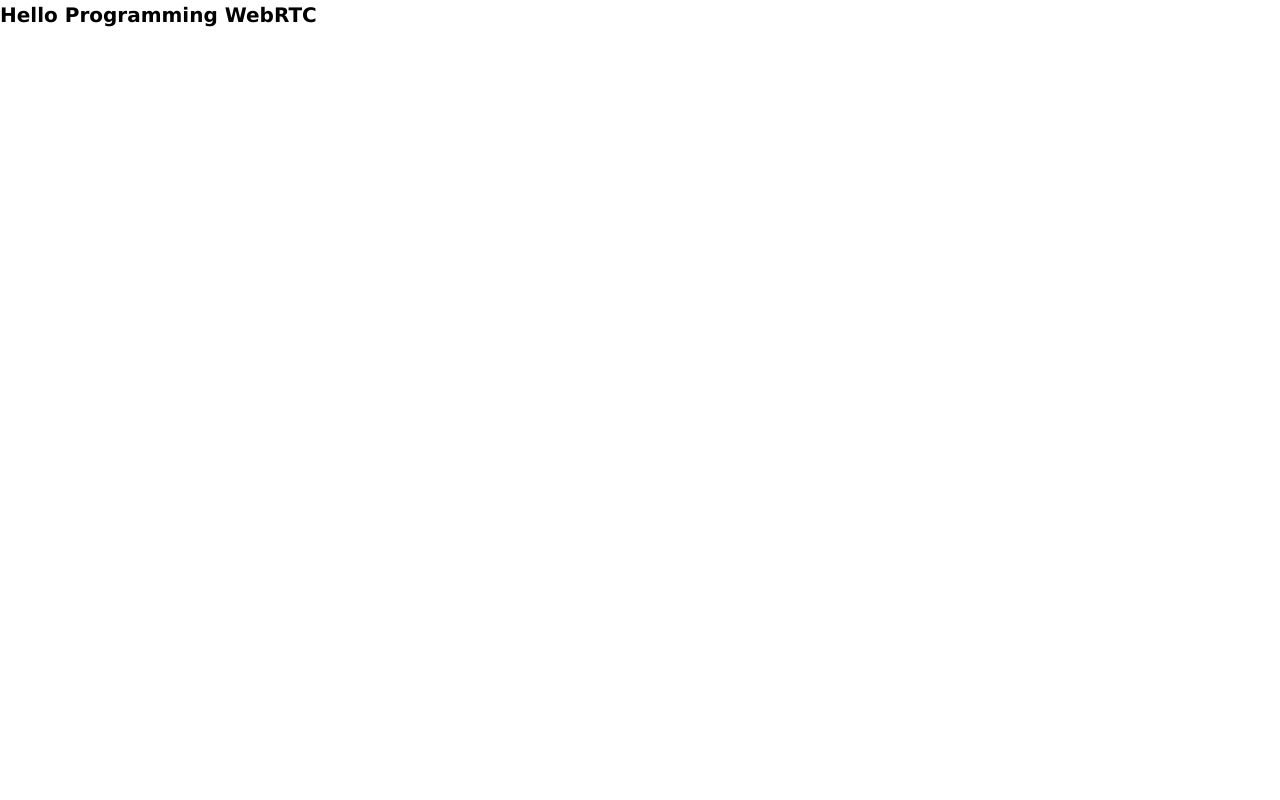
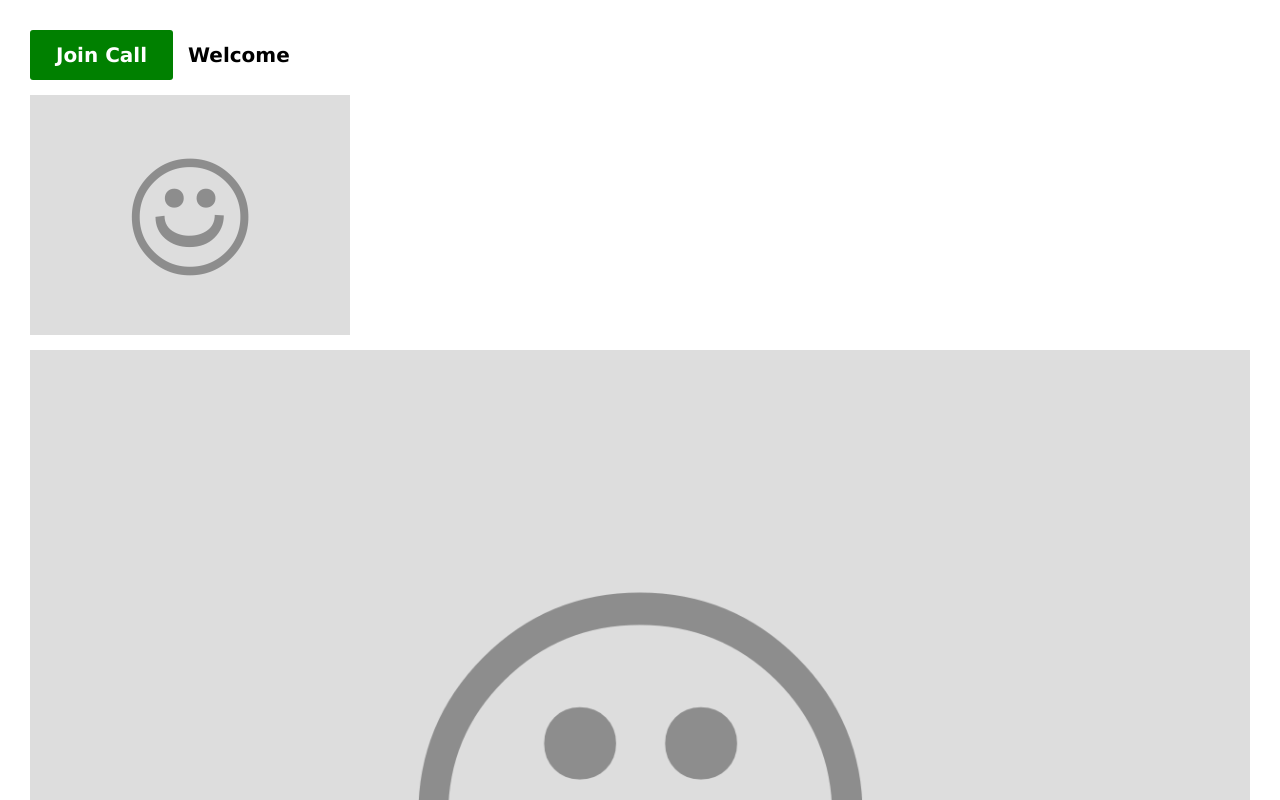
Before and after one commit to bechernie/programming-webrtc, a React (Vite) app in the folder frontend/: page / in a window 1280 px wide. Shown: the top 800 px of the page. Built offline with nearby package versions, Linux system fonts and the light colour scheme.

Commit message:
Basic interface

```diff
--- /dev/null
+++ b/frontend/src/App.module.css
@@ -0,0 +1,30 @@
+.main {
+  padding: 1.5rem;
+}
+
+.preserveAccess {
+  position: absolute;
+  left: -20000px;
+}
+
+video.self {
+  width: 50%;
+  max-width: 320px;
+  margin-bottom: 0.75rem;
+}
+
+.callButton {
+  background-color: green;
+  color: white;
+  width: 143px;
+  margin-right: 0.75rem;
+}
+
+.callButton:hover {
+  background-color: darkgreen;
+}
+
+.leaveButton {
+  background-color: #CA0;
+  color: black;
+}
--- a/frontend/src/App.tsx
+++ b/frontend/src/App.tsx
@@ -1,7 +1,20 @@
+import styles from "./App.module.css";
+import Button from "./component/Button/Button.tsx";
+import Video from "./component/Video/Video.tsx";
+import Header from "./component/Header/Header.tsx";
+
 function App() {
   return (
-    <main>
-      <h1>Hello Programming WebRTC</h1>
+    <main className={styles.main}>
+      <Header>
+        <h1>Welcome</h1>
+        <Button className={styles.callButton}>Join Call</Button>
+      </Header>
+      <section>
+        <h2 className={styles.preserveAccess}>Streaming Videos</h2>
+        <Video poster={"placeholder.png"} className={styles.self} />
+        <Video muted={false} poster={"placeholder.png"} />
+      </section>
     </main>
   );
 }
--- /dev/null
+++ b/frontend/src/component/Button/Button.module.css
@@ -0,0 +1,11 @@
+.button {
+    font-family: inherit;
+    font-size: inherit;
+    font-weight: inherit;
+    line-height: inherit;
+    cursor: pointer;
+    display: block;
+    border: 0;
+    border-radius: 3px;
+    padding: 0.5rem;
+}
--- /dev/null
+++ b/frontend/src/component/Button/Button.tsx
@@ -0,0 +1,15 @@
+import styles from "./Button.module.css";
+import { ComponentPropsWithoutRef } from "react";
+
+export interface ButtonProps extends ComponentPropsWithoutRef<"button"> {}
+
+function Button({ className, children, ...rest }: ButtonProps) {
+  const classes = [styles.button, className].filter(Boolean).join(" ");
+  return (
+    <button className={classes} {...rest}>
+      {children}
+    </button>
+  );
+}
+
+export default Button;
--- /dev/null
+++ b/frontend/src/component/Header/Header.module.css
@@ -0,0 +1,24 @@
+.header {
+    margin-bottom: 0.75rem;
+}
+
+.header > h1 {
+    margin-bottom: 0.75rem;
+}
+
+@media screen and (width >= 500px) {
+    .header {
+        display: flex;
+        flex-direction: row-reverse;
+        align-items: baseline;
+        justify-content: flex-end;
+    }
+
+    .header > * {
+        flex: 0 0 auto;
+    }
+
+    .header > h1 {
+        margin-bottom: 0;
+    }
+}
--- /dev/null
+++ b/frontend/src/component/Header/Header.tsx
@@ -0,0 +1,15 @@
+import { ComponentPropsWithoutRef } from "react";
+import styles from "./Header.module.css";
+
+export interface HeaderProps extends ComponentPropsWithoutRef<"header"> {}
+
+function Header({ className, children, ...rest }: HeaderProps) {
+  const classes = [styles.header, className].filter(Boolean).join(" ");
+  return (
+    <header className={classes} {...rest}>
+      {children}
+    </header>
+  );
+}
+
+export default Header;
--- /dev/null
+++ b/frontend/src/component/Video/Video.module.css
@@ -0,0 +1,5 @@
+.video {
+    background-color: #DDD;
+    display: block;
+    max-width: 100%;
+}
--- /dev/null
+++ b/frontend/src/component/Video/Video.tsx
@@ -0,0 +1,30 @@
+import { ComponentPropsWithoutRef } from "react";
+import styles from "./Video.module.css";
+
+export interface VideoProps extends ComponentPropsWithoutRef<"video"> {
+  poster: string;
+}
+
+function Video({
+  autoPlay = true,
+  muted = true,
+  playsInline = true,
+  children,
+  className,
+  ...rest
+}: VideoProps) {
+  const classes = [styles.video, className].filter(Boolean).join(" ");
+  return (
+    <video
+      autoPlay={autoPlay}
+      muted={muted}
+      playsInline={playsInline}
+      className={classes}
+      {...rest}
+    >
+      {children}
+    </video>
+  );
+}
+
+export default Video;
```
Also changed, not shown: frontend/public/placeholder.png (added).
